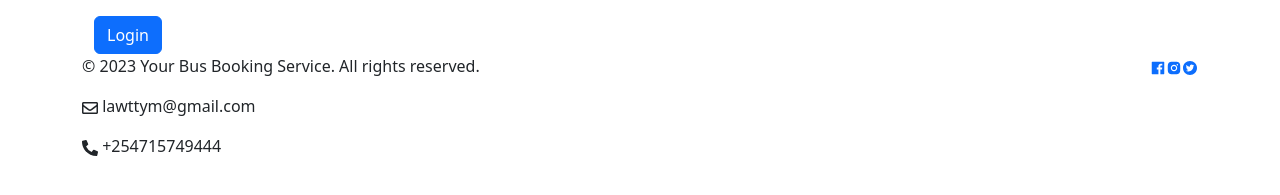
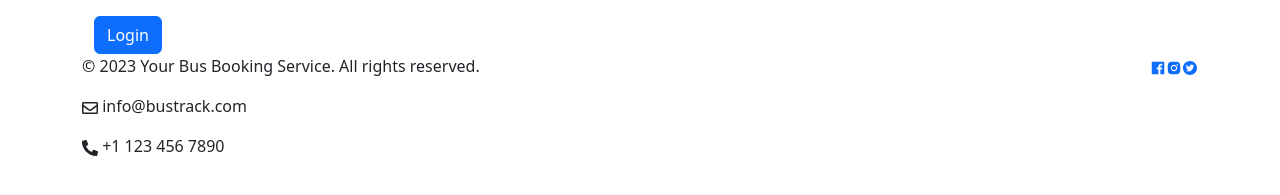
Before and after one commit to Wandati/Bus-Booking-App, a React (Create React App) app in the folder client/: page /login in a window 1280 px wide. Shown: the part 357-552 px from the top of the page. Built offline with nearby package versions, Linux system fonts and the light colour scheme.

Commit message:
Footer Updated

```diff
--- a/client/src/components/Footer.js
+++ b/client/src/components/Footer.js
@@ -2,18 +2,27 @@ import React from 'react';
 import { FaRegEnvelope, FaPhoneAlt } from 'react-icons/fa';
 import { AiFillFacebook, AiFillInstagram, AiFillTwitterCircle } from 'react-icons/ai';
 
+const App = () => {
+  return (
+    <div className="app">
+      {/* Welcome to BusTrack */}
+      <Footer />
+    </div>
+  );
+};
+
 const Footer = () => {
   return (
-    <div className="container">
-      <footer className="footer">
+    <footer className="footer">
+      <div className="container">
         <div className="row">
           <div className="col-md-6">
             <p>&copy; {new Date().getFullYear()} Your Bus Booking Service. All rights reserved.</p>
             <p>
-              <FaRegEnvelope /> lawttym@gmail.com
+              <FaRegEnvelope /> info@bustrack.com
             </p>
             <p>
-              <FaPhoneAlt /> +254715749444
+              <FaPhoneAlt /> +1 123 456 7890
             </p>
           </div>
           <div className="col-md-6 text-end">
@@ -32,9 +41,9 @@ const Footer = () => {
             </div>
           </div>
         </div>
-      </footer>
-    </div>
+      </div>
+    </footer>
   );
 };
 
-export default Footer;
+export default App;
```
